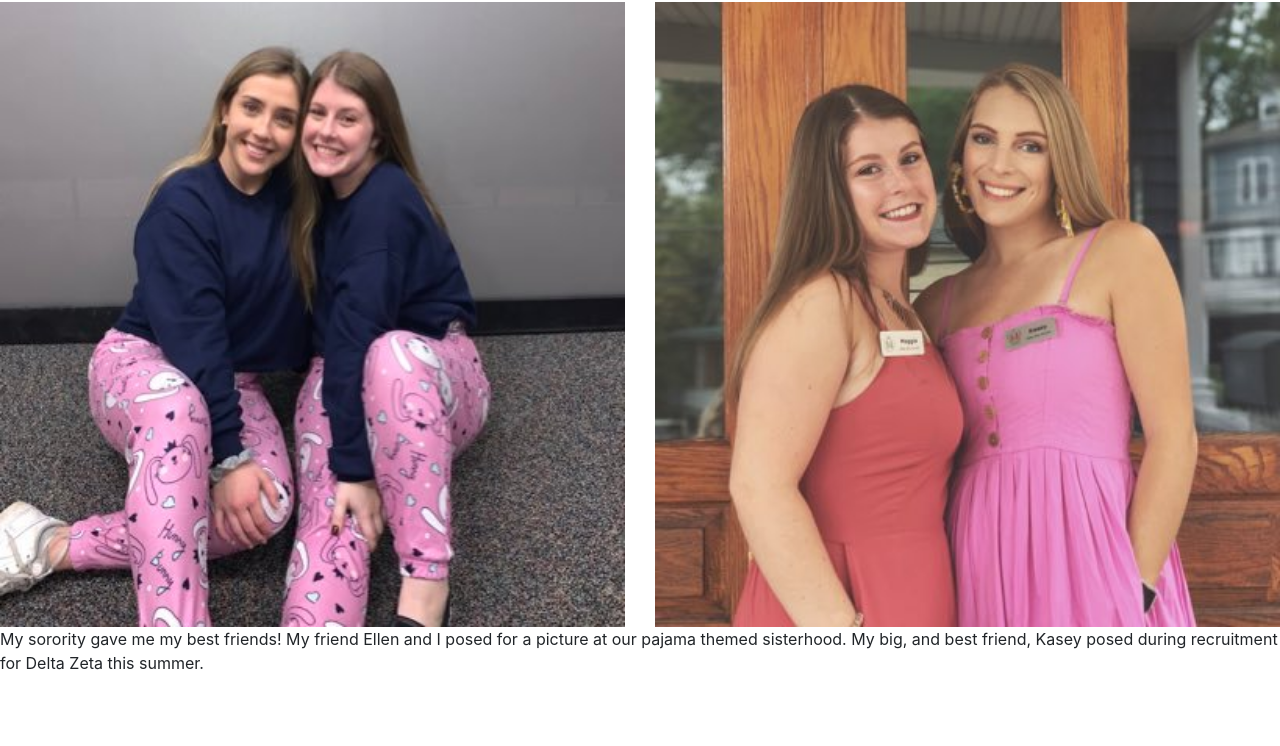
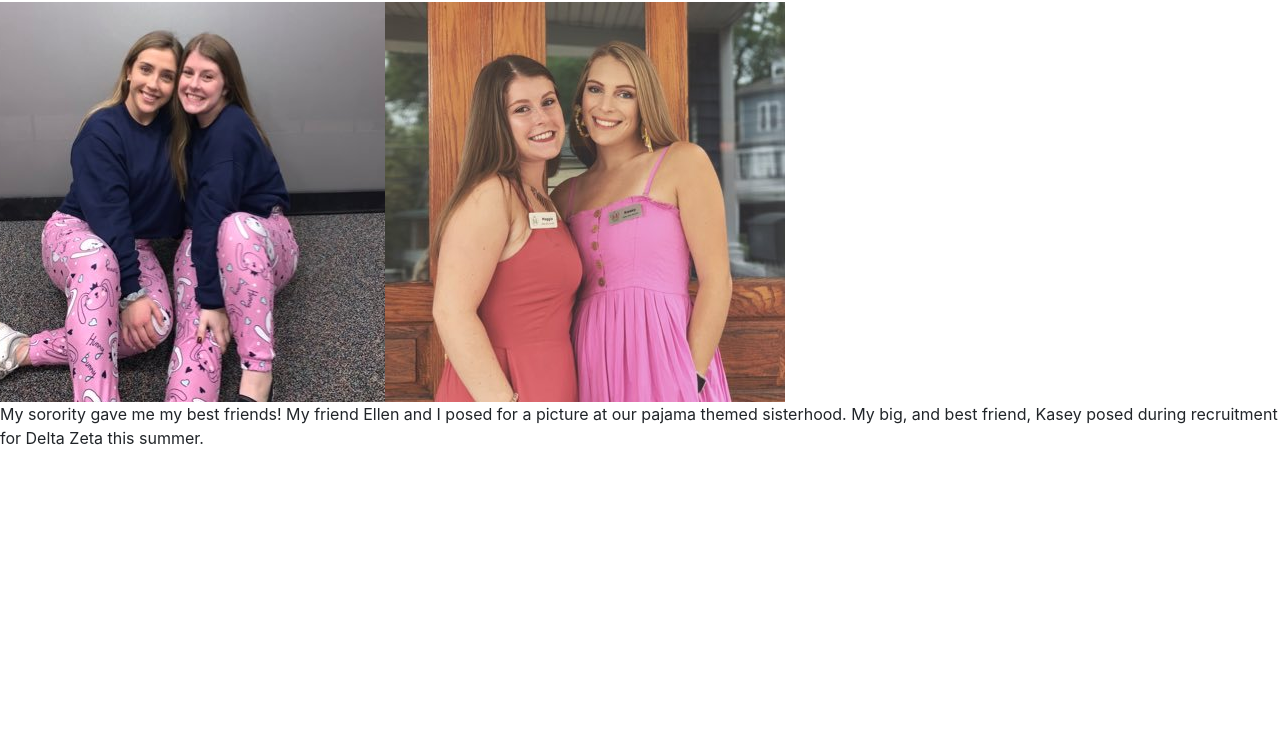
Before and after one commit to maggieold/Vico2162Project2, a plain HTML site: page index.html in a window 1280 px wide. Shown: the part 54-800 px from the top of the page. Drawn offline with nearby package versions, Linux system fonts and the light colour scheme.

Commit message:
Update index.html

```diff
--- a/index.html
+++ b/index.html
@@ -9,8 +9,8 @@
 <body>
 	<h1>Project 2- my best friends!</h1>
 	<div class="row">
-		<img src="img/ellen.jpg" class="col-lg-6 col-xs-6" alt="My best friend Ellen">
-		<img src="img/kasey.jpeg" class="col-lg-6 col-xs-6" alt="My best friend and big, kasey">
+		<img src="img/ellen.jpg" alt="My best friend Ellen">
+		<img src="img/kasey.jpeg" alt="My best friend and big, kasey">
 
 		<div class="col-lg-12 col-xs-6">
 			<p> My sorority gave me my best friends! My friend Ellen and I posed for a picture at our pajama themed sisterhood. My big, and best friend, Kasey posed during recruitment for Delta Zeta this summer.
```
